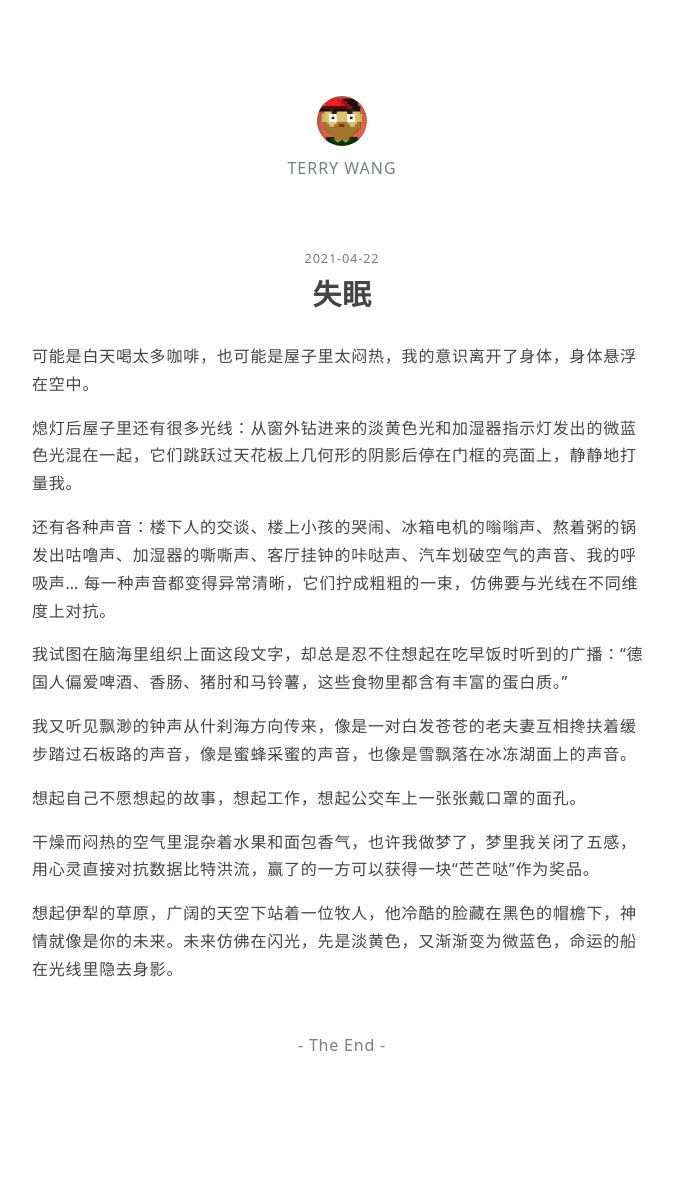
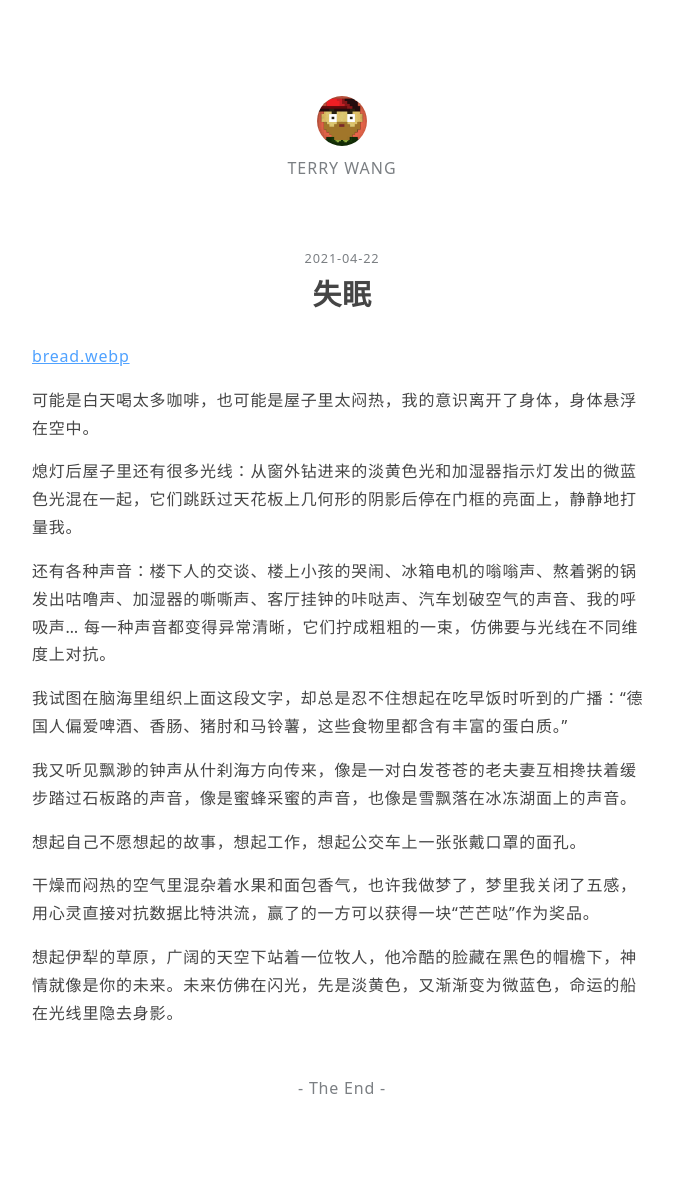
Before and after one commit to lvterry/lvterry.github.io, a Jekyll site: the page built from _posts/2021-04-22-shi-mian.markdown, in a window 1280 px wide. Shown: the whole page, without its empty margins (298-971 px from the left). Built offline with Jekyll 4.4.1, drawn with Linux system fonts in a browser that asks for light colours; before the commit the page ends 1139 px from its top, so only the background shows below that.

Commit message:
Updated Shi Mian

```diff
--- a/_posts/2021-04-22-shi-mian.markdown
+++ b/_posts/2021-04-22-shi-mian.markdown
@@ -6,6 +6,8 @@ categories:
 - story
 layout: post
 ---
+
+[bread.webp](https://general-1258275882.cos.ap-chengdu.myqcloud.com/bread.webp)
 
 可能是白天喝太多咖啡，也可能是屋子里太闷热，我的意识离开了身体，身体悬浮在空中。
 
```
